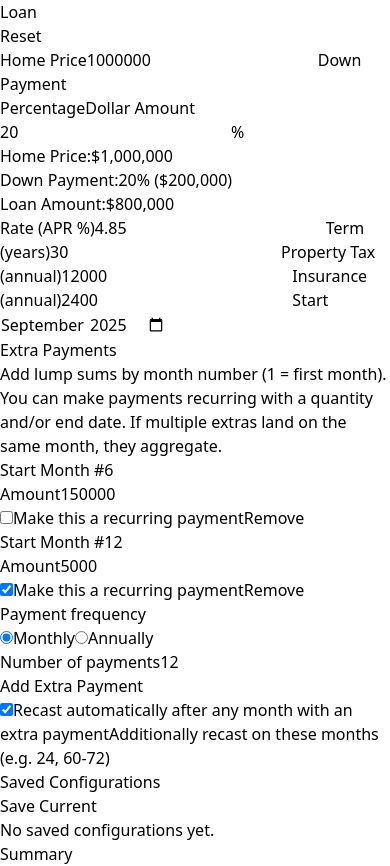
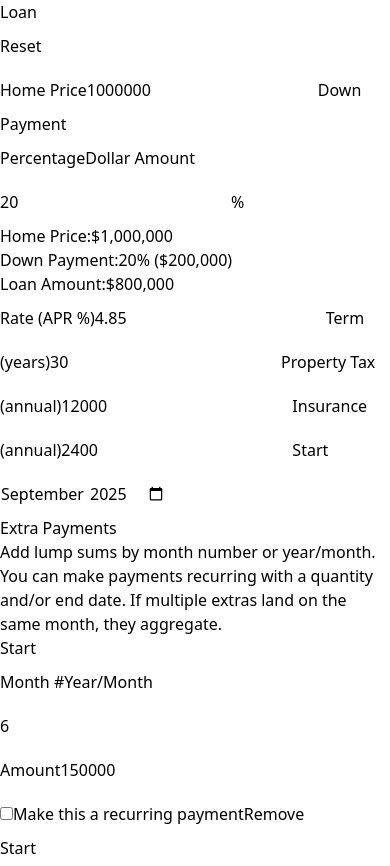
Before and after one commit to omrahman/flexible-mortgage-calculator, a React (Vite) app: page / in a window 390 px wide. Shown: the top 866 px of the page. Built offline with nearby package versions, Linux system fonts and the light colour scheme.

Commit message:
Add Year/Month extra payment input

```diff
--- a/index.html
+++ b/index.html
@@ -3,7 +3,7 @@
   <head>
     <meta charset="UTF-8" />
     <link rel="icon" type="image/svg+xml" href="/vite.svg" />
-    <meta name="viewport" content="width=device-width, initial-scale=1.0" />
+    <meta name="viewport" content="width=device-width, initial-scale=1.0, maximum-scale=5.0, user-scalable=yes" />
     <title>Flexible Mortgage Calculator</title>
   </head>
   <body>
--- a/src/components/AmortizationTable.tsx
+++ b/src/components/AmortizationTable.tsx
@@ -39,7 +39,7 @@ export const AmortizationTable: React.FC<AmortizationTableProps> = ({
         </div>
       </div>
 
-      <div className="overflow-auto rounded-xl border">
+      <div className="overflow-auto rounded-xl border table-container">
         <table className="min-w-full text-xs sm:text-sm">
           <thead className="bg-gray-100 sticky top-0">
             <tr>
--- a/src/components/ExtraPayments.tsx
+++ b/src/components/ExtraPayments.tsx
@@ -1,10 +1,13 @@
-import React from 'react';
+import React, { useState } from 'react';
 import { useInputField, useNumberField } from '../hooks';
-import type { ExtraItem, RecurringFrequency } from '../types';
+import { MonthInput } from './MonthInput';
+import { yearMonthToMonthNumber } from '../utils/calculations';
+import type { ExtraItem, RecurringFrequency, MonthInput as MonthInputType } from '../types';
 
 interface ExtraPaymentsProps {
   extras: ExtraItem[];
   termMonths: number;
+  startYM: string;
   autoRecast: boolean;
   setAutoRecast: (value: boolean) => void;
   recastMonthsText: string;
@@ -17,20 +20,40 @@ interface ExtraPaymentsProps {
 interface ExtraPaymentItemProps {
   extra: ExtraItem;
   termMonths: number;
+  startYM: string;
   onUpdateExtra: (id: string, fieldOrUpdates: keyof ExtraItem | Partial<ExtraItem>, value?: number | boolean | RecurringFrequency) => void;
   onRemoveExtra: (id: string) => void;
 }
 
-const ExtraPaymentItem: React.FC<ExtraPaymentItemProps> = ({ extra, termMonths, onUpdateExtra, onRemoveExtra }) => {
-  // Month field hook
-  const monthField = useNumberField({
-    initialValue: extra.month,
-    defaultValue: 1,
-    onValueChange: (value) => onUpdateExtra(extra.id, 'month', value),
-    validate: (value) => value >= 1 && value <= termMonths,
-    min: 1,
-    max: termMonths
-  });
+const ExtraPaymentItem: React.FC<ExtraPaymentItemProps> = ({ extra, termMonths, startYM, onUpdateExtra, onRemoveExtra }) => {
+  // Initialize monthInput state - use existing or create default
+  const [monthInput, setMonthInput] = useState<MonthInputType>(() =>
+    extra.monthInput || {
+      type: 'number',
+      value: extra.month.toString()
+    }
+  );
+
+  const handleMonthInputChange = (newMonthInput: MonthInputType) => {
+    // Update local state
+    setMonthInput(newMonthInput);
+
+    // Update the stored monthInput
+    onUpdateExtra(extra.id, { monthInput: newMonthInput });
+
+    // Convert to month number and update the actual month value
+    let monthNumber: number;
+    if (newMonthInput.type === 'number') {
+      monthNumber = parseInt(newMonthInput.value, 10) || 1;
+    } else {
+      monthNumber = yearMonthToMonthNumber(newMonthInput.value, startYM);
+    }
+
+    // Ensure month number is within valid range
+    monthNumber = Math.max(1, Math.min(monthNumber, termMonths));
+
+    onUpdateExtra(extra.id, 'month', monthNumber);
+  };
 
   // Amount field hook
   const amountField = useNumberField({
@@ -55,24 +78,22 @@ const ExtraPaymentItem: React.FC<ExtraPaymentItemProps> = ({ extra, termMonths,
     <div className="border rounded-xl p-3 sm:p-4 space-y-3">
       <div className="grid grid-cols-1 sm:grid-cols-[repeat(auto-fit,minmax(180px,1fr))] gap-3 items-end">
         <div className="min-w-0">
-          <span className="text-xs text-gray-500">Start Month #</span>
-          <input
-            className="mt-1 w-full rounded-xl border p-2 text-sm sm:text-base"
-            type="number"
-            min={1}
-            max={termMonths}
-            step="1"
-            value={monthField.value}
-            onChange={(e) => monthField.onChange(e.target.value)}
-            onFocus={monthField.onFocus}
-            onBlur={monthField.onBlur}
+          <span className="text-xs text-gray-500">Start</span>
+          <MonthInput
+            monthInput={monthInput}
+            setMonthInput={handleMonthInputChange}
+            startYM={startYM}
+            termMonths={termMonths}
+            className="mt-1"
           />
         </div>
         <div className="min-w-0">
           <span className="text-xs text-gray-500">Amount</span>
           <input
             className="mt-1 w-full rounded-xl border p-2 text-sm sm:text-base"
-            type="number"
+            type="tel"
+            inputMode="numeric"
+            pattern="[0-9]*"
             min={0}
             step="100"
             value={amountField.value}
@@ -157,7 +178,9 @@ const ExtraPaymentItem: React.FC<ExtraPaymentItemProps> = ({ extra, termMonths,
                 </span>
                 <input
                   className="w-full rounded-xl border p-2"
-                  type="number"
+                  type="tel"
+                  inputMode="numeric"
+                  pattern="[0-9]*"
                   min={1}
                   max={extra.recurringFrequency === 'annually' ? Math.ceil(termMonths / 12) : termMonths}
                   step="1"
@@ -178,6 +201,7 @@ const ExtraPaymentItem: React.FC<ExtraPaymentItemProps> = ({ extra, termMonths,
 export const ExtraPayments: React.FC<ExtraPaymentsProps> = ({
   extras,
   termMonths,
+  startYM,
   autoRecast,
   setAutoRecast,
   recastMonthsText,
@@ -199,7 +223,7 @@ export const ExtraPayments: React.FC<ExtraPaymentsProps> = ({
     <div className="rounded-2xl bg-white p-4 sm:p-5 shadow space-y-4">
       <h2 className="text-lg sm:text-xl font-semibold">Extra Payments</h2>
       <p className="text-sm text-gray-600 leading-relaxed">
-        Add lump sums by month number (1 = first month). You can make payments recurring with a quantity and/or end date. If multiple extras land on the same month, they aggregate.
+        Add lump sums by month number or year/month. You can make payments recurring with a quantity and/or end date. If multiple extras land on the same month, they aggregate.
       </p>
       <div className="space-y-4">
         {extras.map((extra) => (
@@ -207,6 +231,7 @@ export const ExtraPayments: React.FC<ExtraPaymentsProps> = ({
             key={extra.id}
             extra={extra}
             termMonths={termMonths}
+            startYM={startYM}
             onUpdateExtra={onUpdateExtra}
             onRemoveExtra={onRemoveExtra}
           />
--- a/src/components/LoanInputs.tsx
+++ b/src/components/LoanInputs.tsx
@@ -134,7 +134,7 @@ export const LoanInputs: React.FC<LoanInputsProps> = ({
     });
   };
   return (
-    <div className="rounded-2xl bg-white p-4 sm:p-5 shadow">
+    <div className="rounded-2xl bg-white p-3 sm:p-4 lg:p-5 shadow">
       <div className="flex justify-between items-center mb-4">
         <h2 className="text-lg sm:text-xl font-semibold">Loan</h2>
         {onReset && (
@@ -147,12 +147,14 @@ export const LoanInputs: React.FC<LoanInputsProps> = ({
           </button>
         )}
       </div>
-      <div className="grid grid-cols-1 sm:grid-cols-2 gap-4">
+      <div className="grid grid-cols-1 sm:grid-cols-2 gap-3 sm:gap-4">
         <label className="col-span-1 sm:col-span-2">
           <span className="text-sm text-gray-600">Home Price</span>
           <input
             className="mt-1 w-full rounded-xl border p-2 text-sm sm:text-base"
-            type="number"
+            type="tel"
+            inputMode="numeric"
+            pattern="[0-9]*"
             min={0}
             step="1000"
             value={homePriceField.value}
@@ -177,7 +179,9 @@ export const LoanInputs: React.FC<LoanInputsProps> = ({
             <div className="relative">
               <input
                 className="w-full rounded-xl border p-2 pr-8 text-sm sm:text-base"
-                type="number"
+                type="tel"
+                inputMode="decimal"
+                pattern={downPayment.type === 'percentage' ? '[0-9]*\\.?[0-9]*' : '[0-9]*'}
                 min={0}
                 step={downPayment.type === 'percentage' ? '0.1' : '1000'}
                 value={downPaymentField.value}
@@ -219,7 +223,9 @@ export const LoanInputs: React.FC<LoanInputsProps> = ({
           <span className="text-sm text-gray-600">Rate (APR %)</span>
           <input
             className="mt-1 w-full rounded-xl border p-2 text-sm sm:text-base"
-            type="number"
+            type="tel"
+            inputMode="decimal"
+            pattern="[0-9]*\\.?[0-9]*"
             min={0}
             step="0.01"
             value={rateField.value}
@@ -232,7 +238,9 @@ export const LoanInputs: React.FC<LoanInputsProps> = ({
           <span className="text-sm text-gray-600">Term (years)</span>
           <input
             className="mt-1 w-full rounded-xl border p-2 text-sm sm:text-base"
-            type="number"
+            type="tel"
+            inputMode="numeric"
+            pattern="[0-9]*"
             min={1}
             step="1"
             value={termYearsField.value}
@@ -245,7 +253,9 @@ export const LoanInputs: React.FC<LoanInputsProps> = ({
           <span className="text-sm text-gray-600">Property Tax (annual)</span>
           <input
             className="mt-1 w-full rounded-xl border p-2 text-sm sm:text-base"
-            type="number"
+            type="tel"
+            inputMode="numeric"
+            pattern="[0-9]*"
             min={0}
             step="100"
             value={propertyTaxField.value}
@@ -258,7 +268,9 @@ export const LoanInputs: React.FC<LoanInputsProps> = ({
           <span className="text-sm text-gray-600">Insurance (annual)</span>
           <input
             className="mt-1 w-full rounded-xl border p-2 text-sm sm:text-base"
-            type="number"
+            type="tel"
+            inputMode="numeric"
+            pattern="[0-9]*"
             min={0}
             step="100"
             value={insuranceField.value}
--- /dev/null
+++ b/src/components/MonthInput.tsx
@@ -0,0 +1,107 @@
+import React, { useState, useEffect } from 'react';
+import { SegmentedControl } from './SegmentedControl';
+import { monthNumberToYearMonth, yearMonthToMonthNumber } from '../utils/calculations';
+import type { MonthInput } from '../types';
+
+interface MonthInputProps {
+  monthInput: MonthInput;
+  setMonthInput: (value: MonthInput) => void;
+  startYM: string;
+  termMonths: number;
+  className?: string;
+}
+
+export const MonthInput: React.FC<MonthInputProps> = ({
+  monthInput,
+  setMonthInput,
+  startYM,
+  termMonths,
+  className = '',
+}) => {
+  // Local state for the input value
+  const [inputValue, setInputValue] = useState(monthInput.value);
+
+  // Calculate min and max dates for the month picker
+  const minDate = startYM; // Loan start date
+  const maxDate = monthNumberToYearMonth(termMonths, startYM); // Loan end date
+
+  // Update local state when prop changes
+  useEffect(() => {
+    setInputValue(monthInput.value);
+  }, [monthInput.value]);
+
+  // Handle input value changes
+  const handleInputChange = (value: string) => {
+    setInputValue(value);
+    setMonthInput({ ...monthInput, value });
+  };
+
+  // Handle type changes
+  const handleTypeChange = (type: string) => {
+    if (type === monthInput.type) {
+      return;
+    }
+
+    let newValue: string;
+
+    if (type === 'number') {
+      // Converting from Year/Month to month number
+      if (inputValue && /^\d{4}-\d{2}$/.test(inputValue)) {
+        const monthNumber = yearMonthToMonthNumber(inputValue, startYM);
+        newValue = monthNumber >= 1 && monthNumber <= termMonths ? monthNumber.toString() : '1';
+      } else {
+        newValue = '1';
+      }
+    } else {
+      // Converting from month number to Year/Month
+      if (inputValue && /^\d+$/.test(inputValue)) {
+        const monthNumber = parseInt(inputValue, 10);
+        if (monthNumber >= 1 && monthNumber <= termMonths) {
+          newValue = monthNumberToYearMonth(monthNumber, startYM);
+        } else {
+          newValue = startYM;
+        }
+      } else {
+        newValue = startYM;
+      }
+    }
+
+    setInputValue(newValue);
+    setMonthInput({
+      type: type as 'number' | 'yearmonth',
+      value: newValue,
+    });
+  };
+
+  return (
+    <div className={`space-y-3 ${className}`}>
+      <SegmentedControl
+        options={[
+          { value: 'number', label: 'Month #' },
+          { value: 'yearmonth', label: 'Year/Month' },
+        ]}
+        value={monthInput.type}
+        onChange={handleTypeChange}
+        className="w-full"
+      />
+      <div className="relative">
+        <input
+          className="w-full rounded-xl border p-2 text-sm sm:text-base"
+          type={monthInput.type === 'number' ? 'tel' : 'month'}
+          inputMode={monthInput.type === 'number' ? 'numeric' : undefined}
+          pattern={monthInput.type === 'number' ? '[0-9]*' : undefined}
+          min={monthInput.type === 'number' ? 1 : minDate}
+          max={monthInput.type === 'number' ? termMonths : maxDate}
+          step={monthInput.type === 'number' ? '1' : undefined}
+          value={inputValue}
+          onChange={(e) => handleInputChange(e.target.value)}
+        />
+        {monthInput.type === 'yearmonth' && (
+          <div className="text-xs text-gray-500 mt-1">
+            Available: {minDate} to {maxDate}
+          </div>
+        )}
+      </div>
+    </div>
+  );
+};
--- a/src/components/MortgageCalculator.tsx
+++ b/src/components/MortgageCalculator.tsx
@@ -117,10 +117,10 @@ export default function MortgageCalculator() {
 
 
   return (
-    <div className="min-h-screen w-full bg-gray-50 p-4 sm:p-6">
-      <div className="mx-auto max-w-8xl grid grid-cols-1 lg:grid-cols-7 gap-4 sm:gap-6">
+    <div className="min-h-screen w-full bg-gray-50 p-2 sm:p-4 lg:p-6">
+      <div className="mx-auto max-w-8xl grid grid-cols-1 lg:grid-cols-7 gap-3 sm:gap-4 lg:gap-6">
         {/* Inputs */}
-        <div className="lg:col-span-2 space-y-4 sm:space-y-6">
+        <div className="lg:col-span-2 space-y-3 sm:space-y-4 lg:space-y-6">
           <LoanInputs
             homePrice={homePrice}
             setHomePrice={setHomePrice}
@@ -142,6 +142,7 @@ export default function MortgageCalculator() {
           <ExtraPayments
             extras={extras}
             termMonths={Math.round(Number(termYears) * 12)}
+            startYM={startYM}
             autoRecast={autoRecast}
             setAutoRecast={setAutoRecast}
             recastMonthsText={recastMonthsText}
@@ -161,7 +162,7 @@ export default function MortgageCalculator() {
         </div>
 
         {/* Results */}
-        <div className="lg:col-span-3 space-y-4 sm:space-y-6">
+        <div className="lg:col-span-3 space-y-3 sm:space-y-4 lg:space-y-6">
           <SummarySection
             baseline={baseline}
             result={result}
--- a/src/components/SegmentedControl.tsx
+++ b/src/components/SegmentedControl.tsx
@@ -19,7 +19,7 @@ export const SegmentedControl: React.FC<SegmentedControlProps> = ({
         <button
           key={option.value}
           onClick={() => onChange(option.value)}
-          className={`flex-1 px-3 py-1 text-sm font-medium rounded-md transition-all duration-200 ${
+          className={`flex-1 px-3 py-2 sm:py-1 text-sm font-medium rounded-md transition-all duration-200 min-h-[44px] sm:min-h-0 ${
             value === option.value
               ? 'bg-white text-gray-900 shadow-sm border border-gray-200'
               : 'text-gray-600 hover:text-gray-900 hover:bg-gray-100'
--- a/src/components/index.ts
+++ b/src/components/index.ts
@@ -9,3 +9,4 @@ export { AmortizationTable } from './AmortizationTable';
 export { SummaryCard } from './SummaryCard';
 export { Th, Td } from './TableComponents';
 export { SegmentedControl } from './SegmentedControl';
+export { MonthInput } from './MonthInput';
--- a/src/index.css
+++ b/src/index.css
@@ -1,3 +1,55 @@
 @tailwind base;
 @tailwind components;
 @tailwind utilities;
+
+/* Mobile-specific improvements */
+@layer base {
+  /* Improve touch targets on mobile */
+  @media (max-width: 640px) {
+    input[type="tel"], input[type="number"], input[type="text"], input[type="month"] {
+      min-height: 44px; /* iOS recommended minimum touch target */
+      font-size: 16px; /* Prevent zoom on iOS */
+    }
+
+    button {
+      min-height: 44px; /* iOS recommended minimum touch target */
+    }
+
+    /* Improve focus states for mobile */
+    input:focus {
+      outline: 2px solid #3b82f6;
+      outline-offset: 2px;
+    }
+
+    /* Improve scrolling on mobile */
+    body {
+      -webkit-overflow-scrolling: touch;
+    }
+
+    /* Better touch feedback */
+    button:active {
+      transform: scale(0.98);
+      transition: transform 0.1s ease;
+    }
+  }
+
+  /* Prevent zoom on input focus for iOS */
+  @media screen and (-webkit-min-device-pixel-ratio: 0) {
+    select, textarea, input[type="text"], input[type="password"],
+    input[type="datetime"], input[type="datetime-local"],
+    input[type="date"], input[type="month"], input[type="time"],
+    input[type="week"], input[type="number"], input[type="email"],
+    input[type="url"], input[type="search"], input[type="tel"],
+    input[type="color"] {
+      font-size: 16px;
+    }
+  }
+
+  /* Improve mobile table scrolling */
+  @media (max-width: 768px) {
+    .table-container {
+      overflow-x: auto;
+      -webkit-overflow-scrolling: touch;
+    }
+  }
+}
--- a/src/utils/calculations.ts
+++ b/src/utils/calculations.ts
@@ -40,6 +40,22 @@ export const parseMonthInput = (txt: string): number[] => {
     }
   }
   return Array.from(new Set(months)).sort((a, b) => a - b);
+};
+
+// Convert month number (1-based) to Year/Month string based on loan start date
+export const monthNumberToYearMonth = (monthNumber: number, startYM: string): string => {
+  return addMonths(startYM, monthNumber - 1);
+};
+
+// Convert Year/Month string to month number (1-based) based on loan start date
+export const yearMonthToMonthNumber = (yearMonth: string, startYM: string): number => {
+  const startDate = new Date(startYM + '-01');
+  const targetDate = new Date(yearMonth + '-01');
+
+  const yearDiff = targetDate.getFullYear() - startDate.getFullYear();
+  const monthDiff = targetDate.getMonth() - startDate.getMonth();
+
+  return yearDiff * 12 + monthDiff + 1;
 };
 
 export const buildSchedule = ({
```
Also changed, not shown: src/types/index.ts (+9 -1 lines).
